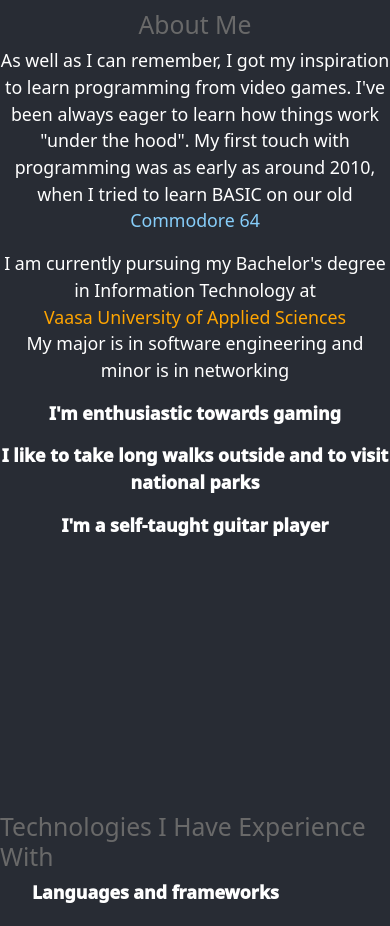
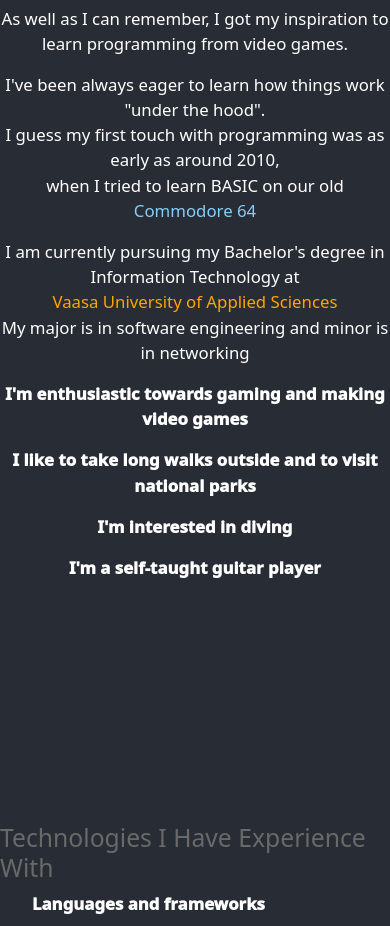
Before and after one commit to AleksanteriK/aleksanteri-koivisto, a React (Create React App) app: page / in a window 390 px wide. Shown: the part 1040-1966 px from the top of the page. Built offline with nearby package versions, Linux system fonts and the light colour scheme.

Commit message:
text content changes, responsitivity changes

```diff
--- a/public/index.html
+++ b/public/index.html
@@ -7,7 +7,7 @@
     <meta name="theme-color" content="#000000" />
     <meta
       name="description"
-      content="Web site created using create-react-app"
+      content="My personal portfolio page"
     />
     <link rel="apple-touch-icon" href="%PUBLIC_URL%/logo192.png" />
     <!--
--- a/src/App.css
+++ b/src/App.css
@@ -43,7 +43,7 @@ section {
   flex-direction: column !important;
   align-items: center !important;
   justify-content: center !important;
-  font-size: calc(10px + 2vmin) !important;
+  font-size: calc(9px + 2vmin) !important;
   color: white !important;
   background-blend-mode: lighten !important;
 }
@@ -169,13 +169,13 @@ h2 {
   }
 
   .project-card {
-    flex-direction: column; /* Stack children vertically */
+    flex-direction: column; /*Stack children vertically*/
     align-items: center;
     width: 200px;
-    height: auto; /* Let height grow with content */
+    height: fit-content; /*Let height grow with content*/
     min-height: 200px;
     display: flex;
-    overflow: hidden;
+    overflow: auto;
     background-color: #1f2127;
     border-radius: 10px;
     box-shadow: 0 4px 8px rgba(0, 0, 0, 0.2);
@@ -184,7 +184,7 @@ h2 {
 
   .project-image-wrapper {
     width: 100%;
-    height: 150px;
+    height: 100px;
     display: flex;
     justify-content: center;
     align-items: center;
@@ -202,13 +202,13 @@ h2 {
   }
 
   .project-description {
-    display: none !important; /* Hide description on small screens */
+    display: none !important; /*Hide description on small screens*/
   }
 
   html {
     scroll-snap-type: none !important;
-    scroll-behavior: none !important;
-    overscroll-behavior: none !important;
+    scroll-behavior: smooth !important;
+    overscroll-behavior: contain !important;
   }
 
 }
--- a/src/components/SecondSection.js
+++ b/src/components/SecondSection.js
@@ -6,18 +6,20 @@ function Second({id}) {
         <section>
             <header className="Maincontent">
                 <h2>About Me</h2>
-                <span>As well as I can remember, I got my inspiration to learn programming from video games.
-                I've been always eager to learn how things work "under the hood". My first touch with programming
-                was as early as around 2010, when I tried to learn BASIC on our old <font color="lightskyblue"> Commodore 64</font>
-                </span>
+                <span>As well as I can remember, I got my inspiration to learn programming from video games.</span>
+                <p></p>
+                <span>I've been always eager to learn how things work "under the hood".</span>
+                <span>I guess my first touch with programming was as early as around 2010,</span>
+                <span>when I tried to learn BASIC on our old <font color="lightskyblue"> Commodore 64</font></span>
                 <p></p>
                 <span>I am currently pursuing my Bachelor's degree in Information Technology at </span>
                 <span className="Orange"> Vaasa University of Applied Sciences </span>
                 <span> My major is in software engineering and minor is in networking</span>
                 <p></p>
-                <p> I'm enthusiastic towards gaming</p>
-                <p> I like to take long walks outside and to visit national parks</p>
-                <p> I'm a self-taught guitar player </p>
+                <p>I'm enthusiastic towards gaming and making video games</p>
+                <p>I like to take long walks outside and to visit national parks</p>
+                <p>I'm interested in diving</p>
+                <p>I'm a self-taught guitar player</p>
             </header>
         </section>
     </div>
--- a/src/components/ThirdSection.js
+++ b/src/components/ThirdSection.js
@@ -11,7 +11,7 @@ function Third({id}) {
                     <div className="content-right">
                     <li>
                     <span className="rating"> ★★★★☆ </span>
-                    <span className="Green"> C# </span> <span> (Unity, MAUI, ASP.NET)</span>
+                    <span className="Green"> C# </span> <span> (Unity, ASP.NET)</span>
                     </li>
                     <p></p>
                     <li>
@@ -47,9 +47,9 @@ function Third({id}) {
                     <li>
                     <span>Gitlab ( CI / CD )</span>
                     </li>
-                    <li>MongoDB Cloud (Atlas)</li>
+                    <li>MongoDB Cloud</li>
                     <li>
-                    <span>Blender (Self-taught)</span>
+                    <span>Blender (Modeling)</span>
                     </li>
                 </ul>
             </header>
```
Also changed, not shown: 1 other file (tests, documents, lock files or other folders).
